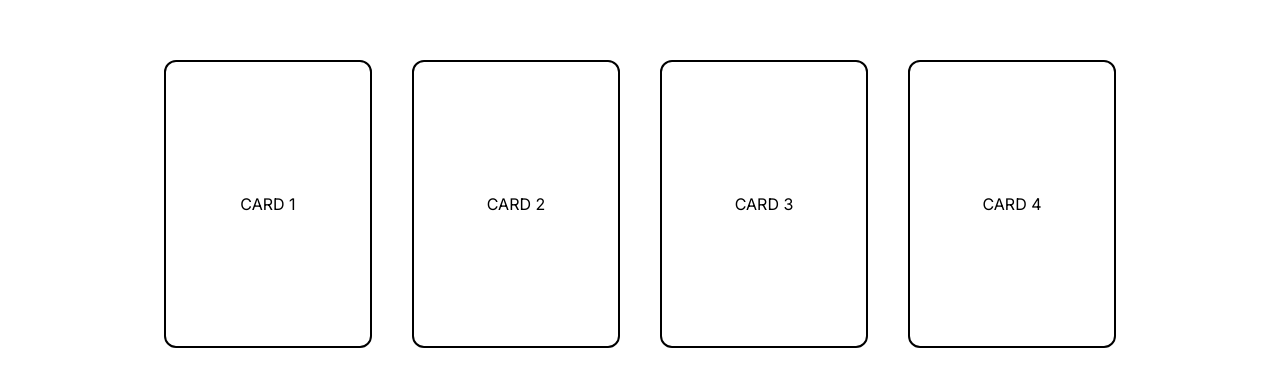
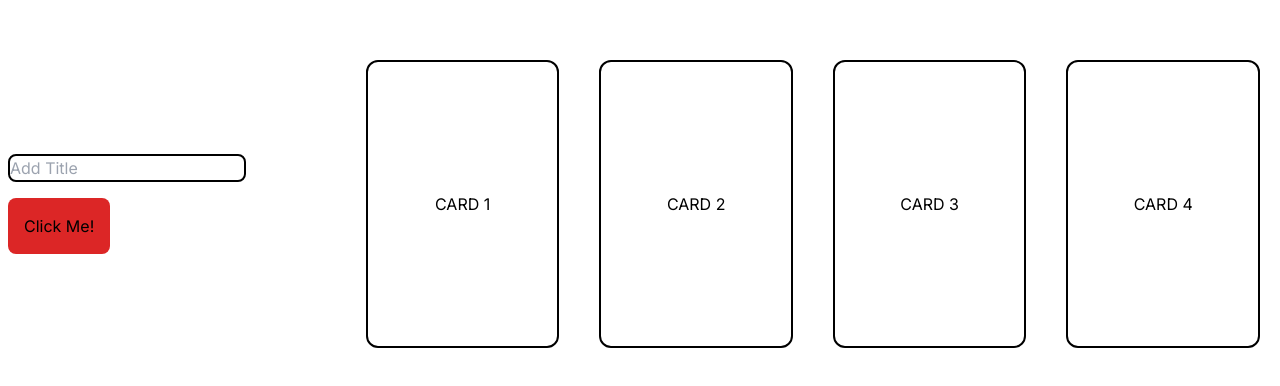
Before and after one commit to TolykbaevIlyas/toDo, a Next.js app: page / in a window 1280 px wide. Shown: the part 196-582 px from the top of the page. Built offline with nearby package versions, Linux system fonts and the light colour scheme.

Commit message:
add: Add input place to write state

```diff
--- a/src/app/page.tsx
+++ b/src/app/page.tsx
@@ -1,4 +1,5 @@
 'use client'
+import { AddTask } from '@/features/addTaskToServer'
 import Image from 'next/image'
 import { useState } from 'react'
 
@@ -54,6 +55,7 @@ export default function Home() {
 
   return (
     <div className='w-screen h-screen flex items-center justify-center'>
+      <AddTask/>
       {cardList.sort(sortCard).map(card =>
       <div
         key={card.id}
--- /dev/null
+++ b/src/features/addTaskToServer/index.ts
@@ -0,0 +1,2 @@
+import AddTask from "./ui/addTask";
+export { AddTask }
--- /dev/null
+++ b/src/features/addTaskToServer/ui/addTask.tsx
@@ -0,0 +1,23 @@
+import { useState } from "react"
+
+const AddTask = () => {
+    const [task, setTask] = useState('');
+    const [click, setClick] = useState(false);
+    const [description, setDescription] = useState('');
+    console.log(description)
+  return (
+    <div>
+      <input type="text" placeholder="Add Title" className="border-2 border-black rounded-lg m-2" value={task} onChange={(e)=> setTask(e.target.value)}/>
+      {click ?
+        <div>
+            <input type="text" placeholder="Write description" className="border-2 border-black rounded-lg m-2" value={description} onChange={(e)=> setDescription(e.target.value)}/>
+            <button type="button" className="p-4 bg-red-600 rounded-lg m-2">AddTask</button>
+        </div>
+      : <button type="button" className="p-4 bg-red-600 rounded-lg m-2" onClick={()=> setClick(!click)}>Click Me!</button>}
+
+
+    </div>
+  )
+}
+
+export default AddTask
```
Also changed, not shown: src/features/addTaskToServer/types/index.ts (added).
